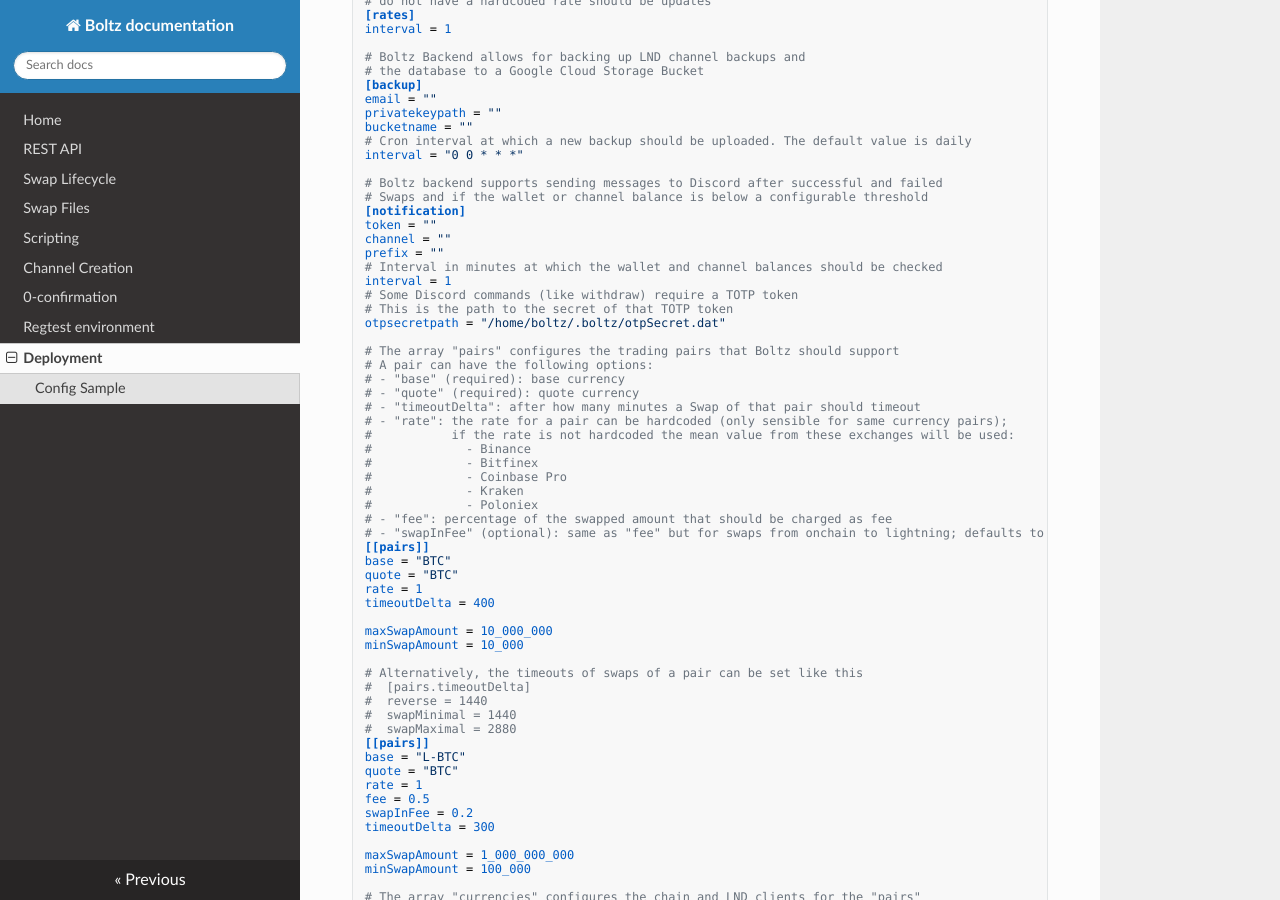
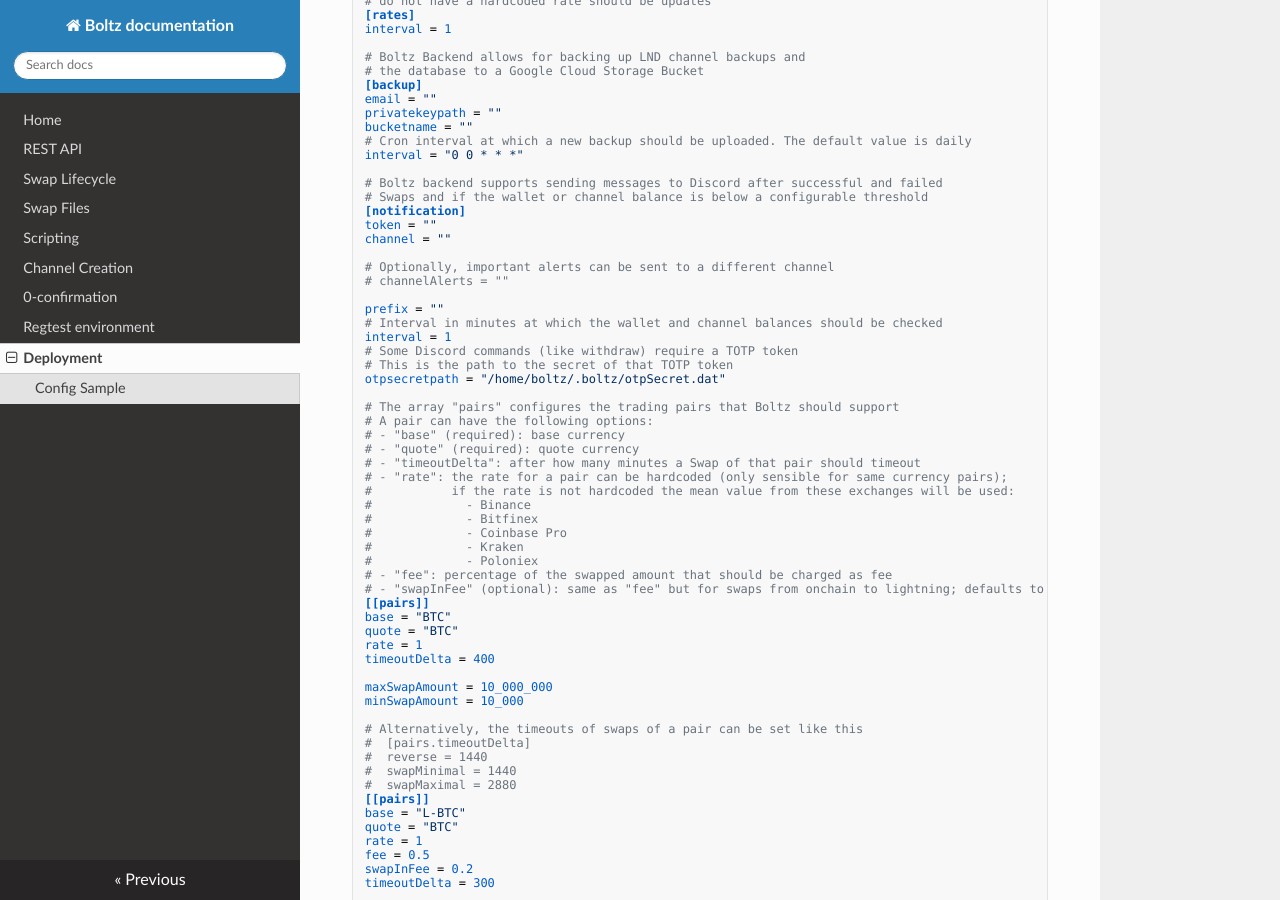
Before and after one commit to BoltzExchange/boltz-backend, an MkDocs documentation site: the page built from docs/deployment.md, in a window 1280 px wide and 900 px high, scrolled down 1143 px. Built offline with MkDocs 1.6.1, drawn with Linux system fonts in a browser that asks for light colours; nearby versions of some CDN libraries.

Commit message:
docs: add optional alert channel

```diff
--- a/docs/deployment.md
+++ b/docs/deployment.md
@@ -77,6 +77,10 @@ interval = "0 0 * * *"
 [notification]
 token = ""
 channel = ""
+
+# Optionally, important alerts can be sent to a different channel
+# channelAlerts = ""
+
 prefix = ""
 # Interval in minutes at which the wallet and channel balances should be checked
 interval = 1
```
